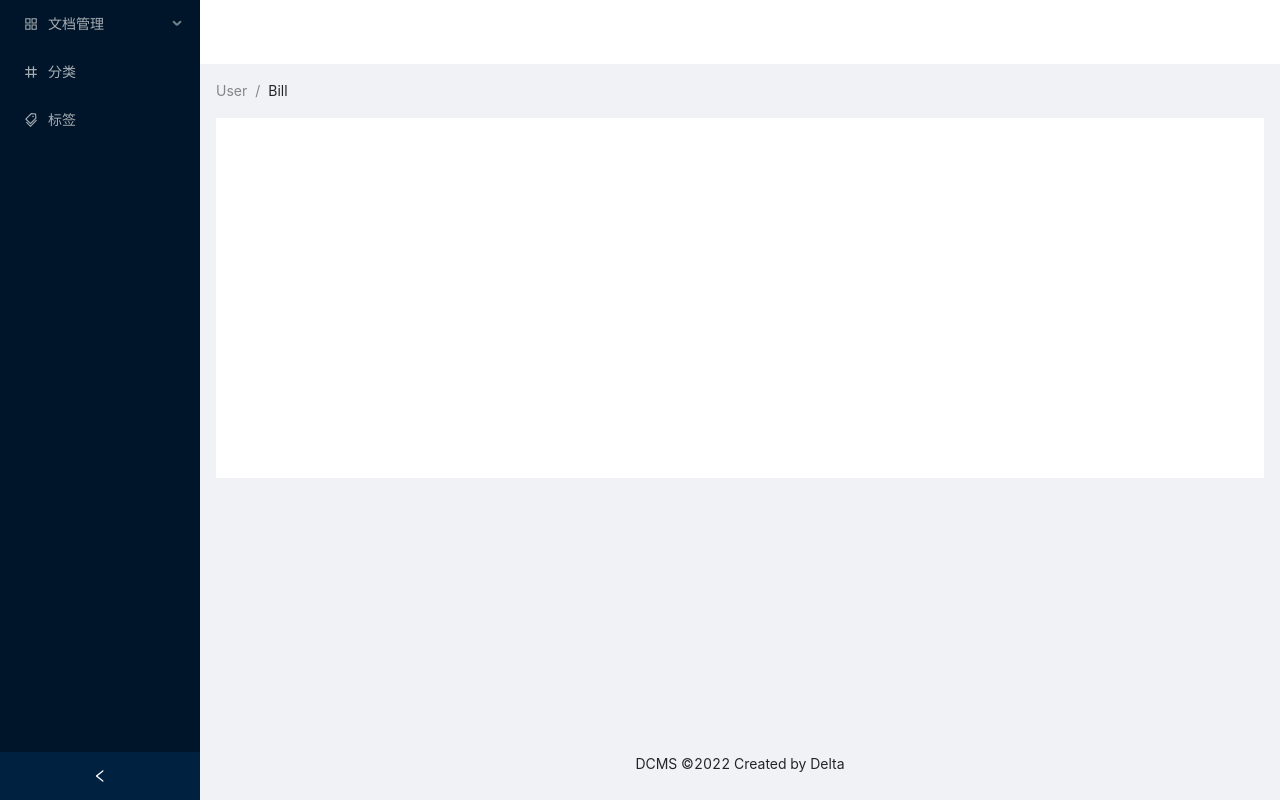
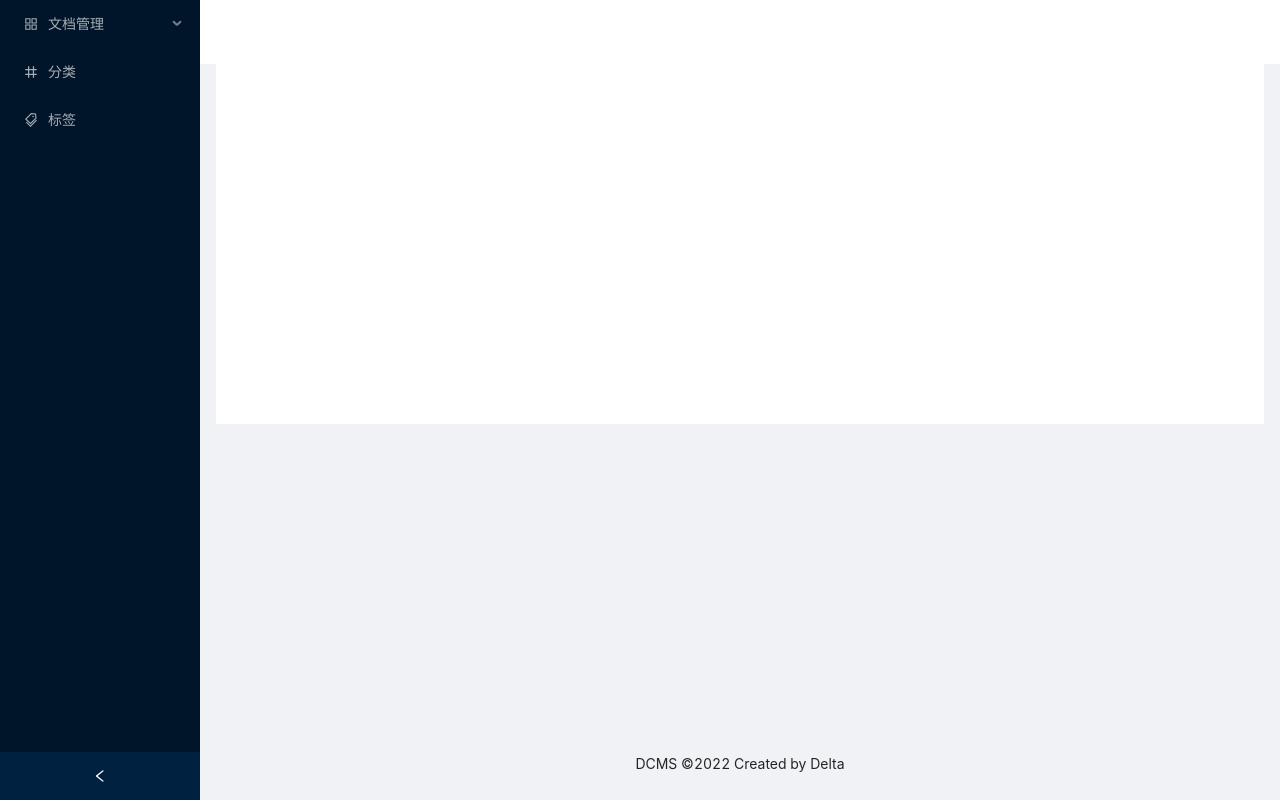
Before and after one commit to Delta1035/react-blog, a React (Vite) app: page /cms in a window 1280 px wide. Built offline with nearby package versions, Linux system fonts and the light colour scheme.

Commit message:
删除面包屑

```diff
--- a/src/pages/cms/cms.page.tsx
+++ b/src/pages/cms/cms.page.tsx
@@ -82,12 +82,12 @@ export default function CMS() {
         <Layout className="site-layout">
           <Header className="site-layout-background" style={{ padding: 0 }} />
           <Content style={{ margin: "0 16px" }}>
-            <Breadcrumb style={{ margin: "16px 0" }}>
+            {/* <Breadcrumb style={{ margin: "16px 0" }}>
               <Breadcrumb.Item>User</Breadcrumb.Item>
               <Breadcrumb.Item>Bill</Breadcrumb.Item>
-            </Breadcrumb>
+            </Breadcrumb> */}
             <div
-              className="site-layout-background"
+              className="site-layout-background mt-4 w-full h-full"
               style={{ padding: 24, minHeight: 360 }}
             >
               <Outlet />
```
